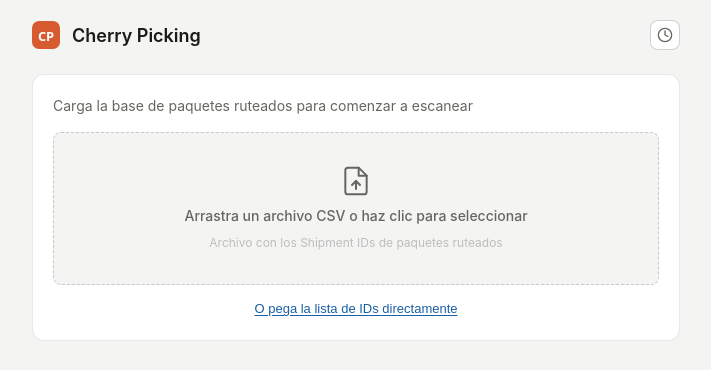
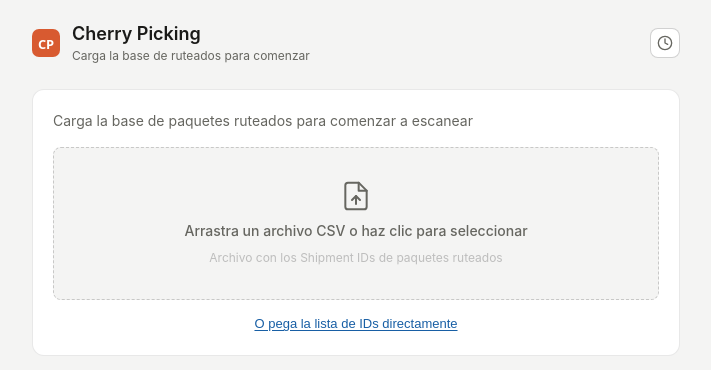
Before and after one commit to david132aa-eng/cherry-picking, a React (Vite) app: page / in a window 1280 px wide. Shown: the top 370 px of the page, without its empty margins (284-995 px from the left). Built offline with nearby package versions, Linux system fonts and the light colour scheme.

Commit message:
fix: persist routes in localStorage by day, detect any whitespace terminator from biper

```diff
--- a/src/components/Scanner.jsx
+++ b/src/components/Scanner.jsx
@@ -4,9 +4,32 @@ import AlertModal from './AlertModal'
 import { playSuccess, playAlarm } from '../services/audioService'
 import { saveRecord, getRecords, downloadCsv, todayDateStr } from '../services/storageService'
 
+const ROUTES_KEY = () => 'cp_routes_' + todayDateStr()
+
+function loadTodayRoutes() {
+  try {
+    const raw = localStorage.getItem(ROUTES_KEY())
+    if (raw) {
+      const { ids, name } = JSON.parse(raw)
+      return { packages: new Set(ids), fileName: name }
+    }
+  } catch {}
+  return null
+}
+
+function saveTodayRoutes(ids, name) {
+  localStorage.setItem(ROUTES_KEY(), JSON.stringify({ ids: [...ids], name }))
+}
+
+function getInitialRouteState() {
+  const saved = loadTodayRoutes()
+  return saved
+    ? { packages: saved.packages, fileName: saved.fileName }
+    : { packages: null, fileName: '' }
+}
+
 export default function Scanner({ onShowHistory }) {
-  const [routedPackages, setRoutedPackages] = useState(null)
-  const [routedFileName, setRoutedFileName] = useState('')
+  const [{ packages: routedPackages, fileName: routedFileName }, setRouteState] = useState(getInitialRouteState)
   const [inputVal, setInputVal] = useState('')
   const [alertPackage, setAlertPackage] = useState(null)
   const [scans, setScans] = useState([])
@@ -20,8 +43,14 @@ export default function Scanner({ onShowHistory }) {
   }, [routedPackages, alertPackage])
 
   const handleLoad = (ids, name) => {
-    setRoutedPackages(ids)
-    setRoutedFileName(name)
+    saveTodayRoutes(ids, name)
+    setRouteState({ packages: ids, fileName: name })
+    setScans([])
+  }
+
+  const handleClearRoutes = () => {
+    localStorage.removeItem(ROUTES_KEY())
+    setRouteState({ packages: null, fileName: '' })
     setScans([])
   }
 
@@ -46,11 +75,11 @@ export default function Scanner({ onShowHistory }) {
 
   const handleChange = (e) => {
     const val = e.target.value
-    // biper sends ID + space as terminator
-    if (val.endsWith(' ')) {
+    // biper sends ID + whitespace (space, tab, newline) as terminator
+    if (/\s$/.test(val)) {
       const id = val.trim().toUpperCase()
       setInputVal('')
-      processScan(id)
+      if (id) processScan(id)
     } else {
       setInputVal(val)
     }
@@ -71,8 +100,7 @@ export default function Scanner({ onShowHistory }) {
 
   const handleDownload = () => {
     const today = todayDateStr()
-    const allToday = getRecords(today)
-    downloadCsv(allToday, `cherry-picking-${today}.csv`)
+    downloadCsv(getRecords(today), `cherry-picking-${today}.csv`)
   }
 
   const buffered = scans.filter(s => s.status === 'BUFFERED').length
@@ -88,9 +116,10 @@ export default function Scanner({ onShowHistory }) {
           </svg>
           <div>
             <div className="app-title">Cherry Picking</div>
-            {routedPackages && (
-              <div className="app-sub">{routedFileName} · {routedPackages.size} ruteados</div>
-            )}
+            {routedPackages
+              ? <div className="app-sub">{routedFileName} · {routedPackages.size} ruteados</div>
+              : <div className="app-sub">Carga la base de ruteados para comenzar</div>
+            }
           </div>
         </div>
         <div className="header-right">
@@ -106,11 +135,7 @@ export default function Scanner({ onShowHistory }) {
             </svg>
           </button>
           {routedPackages && (
-            <button
-              className="btn-icon"
-              title="Cambiar base de ruteados"
-              onClick={() => { setRoutedPackages(null); setRoutedFileName(''); setScans([]) }}
-            >
+            <button className="btn-icon" title="Cambiar base de ruteados" onClick={handleClearRoutes}>
               <svg width="16" height="16" viewBox="0 0 24 24" fill="none" stroke="currentColor" strokeWidth="2" strokeLinecap="round" strokeLinejoin="round">
                 <path d="M21 15v4a2 2 0 0 1-2 2H5a2 2 0 0 1-2-2v-4"/>
                 <polyline points="17 8 12 3 7 8"/>
@@ -148,7 +173,7 @@ export default function Scanner({ onShowHistory }) {
               />
             </form>
             <p className="scan-hint">
-              Presiona Enter para confirmar · {routedPackages.size} paquetes ruteados cargados
+              Bipa el paquete · el biper registra automáticamente · {routedPackages.size} ruteados cargados
             </p>
           </div>
 
```
